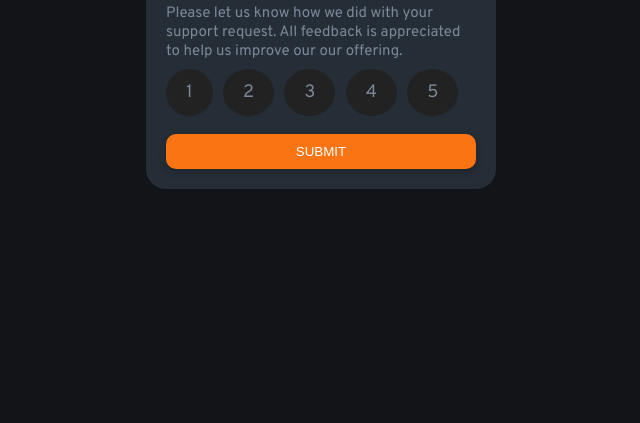
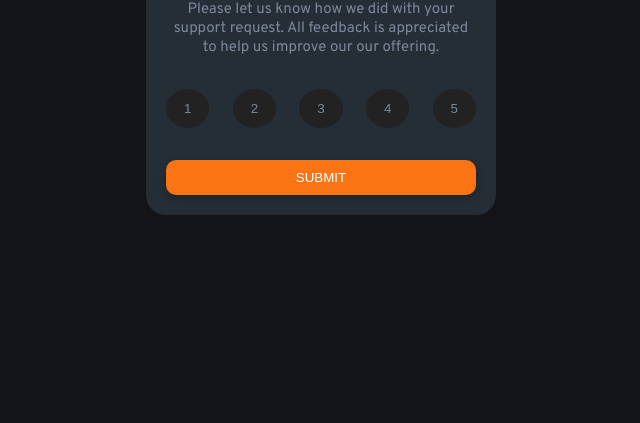
Before and after one commit to yagnik0/Interactive-rating-component, a plain HTML site: page index.html in a window 1280 px wide. Shown: the part 377-800 px from the top of the page, without its empty margins (319-959 px from the left). Drawn offline with Linux system fonts and the light colour scheme.

Commit message:
second commit

```diff
--- a/index.html
+++ b/index.html
@@ -14,27 +14,32 @@
 
 <body>
     <main class="container">
-        <form>
+        <!-- Rating Card Structure -->
+        <div class="rating-container">
             <img src="images/icon-star.svg" alt="star" class="star-style">
             <h1 class="heading-style">How did we do?</h1>
             <p class="para-style">
                 Please let us know how we did with your support request. All feedback is appreciated to help us improve
                 our our offering.
             </p>
+            <div class="button-style">
+                <button class="btn">1</button>
+                <button class="btn">2</button>
+                <button class="btn">3</button>
+                <button class="btn">4</button>
+                <button class="btn">5</button>
+            </div>
+            <button type="submit" class="submit">Submit</button>
+        </div>
+        <!-- Thank you Card Structure -->
+        <div class="thankyou-container hidden">
+            <img src="images/illustration-thank-you.svg" alt="mobile image" class="image-style">
+            <p class="para-style-2">You selected <span></span> out of 5</p>
+            <h1 class="heading-style">Thank you</h1>
+            <p class="para-style">We appreciate you taking the time to give a rating. If you ever need more support, don't hesitate to get in touch!</p>
+        </div>
 
-            <input type="radio" name="rating" id="button" value="1" class="radio">
-            <label for="button" class="label">1</label>
 
-            <input type="radio" name="rating" id="button2" value="2" class="radio">
-            <label for="button2" class="label">2</label>
-            <input type="radio" name="rating" id="button3" value="3" class="radio">
-            <label for="button3" class="label">3</label>
-            <input type="radio" name="rating" id="button4" value="4" class="radio">
-            <label for="button4" class="label">4</label>
-            <input type="radio" name="rating" id="button5" value="5" class="radio">
-            <label for="button5" class="label">5</label>
-            <button type="submit" class="submit">Submit</button>
-        </form>
     </main>
     <script src="script.js"></script>
 </body>
--- a/style.css
+++ b/style.css
@@ -21,60 +21,62 @@ body{
     height: 100vh;
 }
 
-form{
+.rating-container, .thankyou-container{
     background-color: hsl(213, 19%, 18%);
     max-width: 35rem;
     padding: 2rem;
     border-radius: 2rem;
+    display: flex;
+    flex-direction: column;
+    gap: 3.2rem;
 }
 
 .star-style{
     background-color: #222;
     border-radius: 50%;
     padding: 1.5rem;
+    width: 50px;
 }
 
 .heading-style {
     font-size: 3rem;
     font-weight: 700;
-    margin: 2rem 0;
 }
 
 .para-style {
     color:hsl(216, 12%, 54%) ;
     font-size: 1.5rem;
     font-weight: 400;
-    margin: 2rem 0;
 }
 
-.radio {
-    display: none;
-    margin: 2rem 0;
+.button-style{
+    display: flex;
+    justify-content: space-between;
+    align-items: center;
 }
 
-.label{
-    padding: 1.2rem 2rem;
-    font-size: 1.8rem;
-    margin-right: 0.8rem;
+.btn{
+    background-color: #222;
+    border: none;
     border-radius: 50%;
-    background-color: #222;
+    padding: 1.2rem 1.8rem;
     color: hsl(216, 12%, 54%);
-    cursor: pointer;
-    transition: background-color 0.4s ease-in-out;
 }
 
-.radio:hover + .label {
-    background-color: hsl(217, 12%, 63%);
+.btn:hover{
+    background-color:hsl(217, 12%, 63%);
     color: hsl(0, 0%, 100%);
 }
 
-
+.btn:focus{
+    background-color: hsl(25, 97%, 53%);
+    color: hsl(0, 0%, 100%);
+}
 
 .submit {
     background-color: hsl(25, 97%, 53%);
     color: hsl(0, 0%, 100%);
     display: block;
-    margin-top: 3rem;
     width: 100%;
     padding: 1rem 2rem;
     border-radius: 1rem;
@@ -89,3 +91,27 @@ form{
     background-color: hsl(0, 0%, 100%);
     color: hsl(25, 97%, 53%);
 }
+
+
+/* Thank you Card styling */
+.thankyou-container, .para-style {
+    justify-content: center;
+    align-items: center;
+    text-align: center;
+}
+
+.image-style{
+    width: 150px;
+}
+
+.para-style-2{
+    background-color: #222;
+    color: hsl(25, 97%, 53%);
+    padding: 0.7rem 1.4rem;
+    border-radius: 0.8rem;
+    font-size: 1.5rem;
+}
+
+.hidden {
+    display: none;
+}
```
